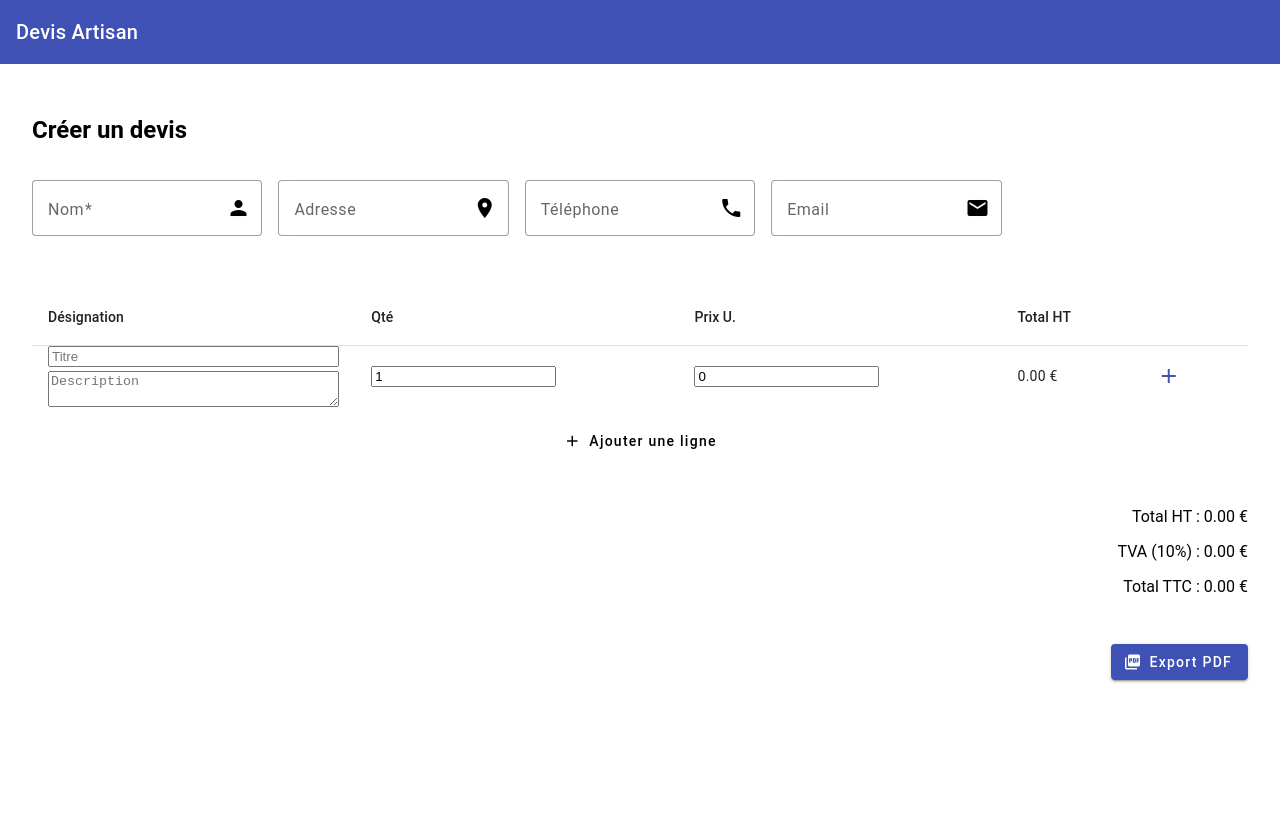
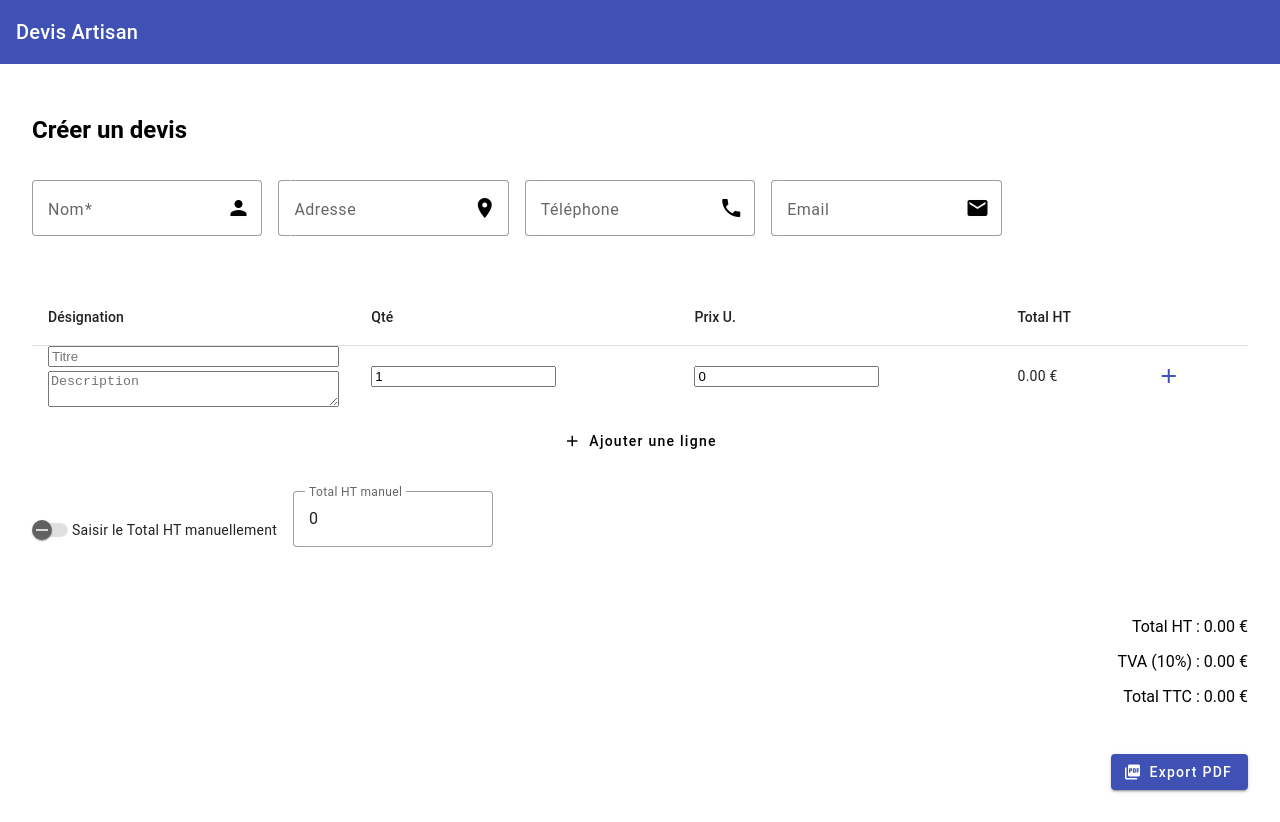
Before and after one commit to simao2018/invoice-app, an Angular app: page /devis in a window 1280 px wide. Before the commit the page ends 800 px from the top, so only its background shows below. Built offline with nearby package versions, Linux system fonts and the light colour scheme.

Commit message:
feat(quote): allow manual total

```diff
--- a/src/app/create-quote/create-quote.component.html
+++ b/src/app/create-quote/create-quote.component.html
@@ -79,6 +79,21 @@
     <mat-icon>add</mat-icon> Ajouter une ligne
   </button>
 
+  <div class="manual-total" [formGroup]="form">
+    <mat-slide-toggle formControlName="manualHT">
+      Saisir le Total HT manuellement
+    </mat-slide-toggle>
+    <mat-form-field appearance="outline">
+      <mat-label>Total HT manuel</mat-label>
+      <input
+        matInput
+        type="number"
+        formControlName="manualTotalHT"
+        [disabled]="!form.get('manualHT')!.value"
+      />
+    </mat-form-field>
+  </div>
+
   <div class="totals">
     <p>Total HT : {{ totalHT | number:'1.2-2' }} €</p>
     <p>TVA (10%) : {{ tva | number:'1.2-2' }} €</p>
--- a/src/app/create-quote/create-quote.component.scss
+++ b/src/app/create-quote/create-quote.component.scss
@@ -19,6 +19,17 @@
 .items-container {
   max-height: 300px;
   overflow-y: auto;
+}
+
+.manual-total {
+  display: flex;
+  align-items: center;
+  gap: 1rem;
+  margin-top: 1rem;
+
+  mat-form-field {
+    width: 200px;
+  }
 }
 
 .designation-cell {
--- a/src/app/create-quote/create-quote.component.ts
+++ b/src/app/create-quote/create-quote.component.ts
@@ -12,6 +12,7 @@ import { MatInputModule } from '@angular/material/input';
 import { MatButtonModule } from '@angular/material/button';
 import { MatIconModule } from '@angular/material/icon';
 import { MatTableModule, MatTable } from '@angular/material/table';
+import { MatSlideToggleModule } from '@angular/material/slide-toggle';
 import jsPDF from 'jspdf';
 import autoTable from 'jspdf-autotable';
 
@@ -26,6 +27,7 @@ import autoTable from 'jspdf-autotable';
     MatButtonModule,
     MatIconModule,
     MatTableModule,
+    MatSlideToggleModule,
   ],
   templateUrl: './create-quote.component.html',
   styleUrls: ['./create-quote.component.scss'],
@@ -50,6 +52,8 @@ export class CreateQuoteComponent {
         email: ['', Validators.email],
       }),
       items: this.fb.array([]),
+      manualHT: [false],
+      manualTotalHT: [0],
     });
     this.addItem();
   }
@@ -93,6 +97,9 @@ export class CreateQuoteComponent {
   }
 
   get totalHT(): number {
+    if (this.form.get('manualHT')!.value) {
+      return Number(this.form.get('manualTotalHT')!.value) || 0;
+    }
     return this.items.controls.reduce(
       (acc, ctrl) => acc + this.rowTotal(ctrl as FormGroup),
       0,
```
